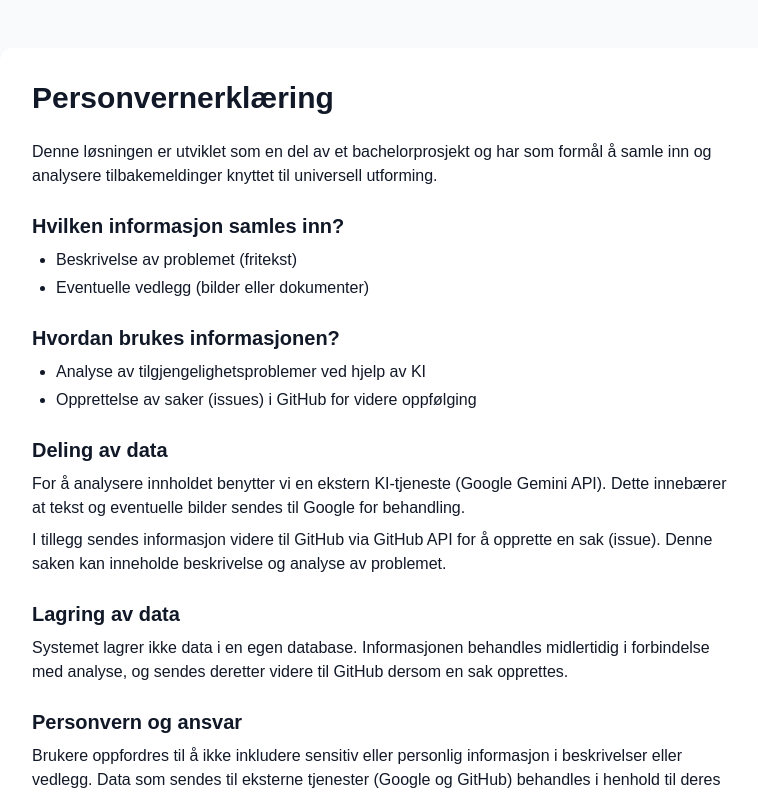
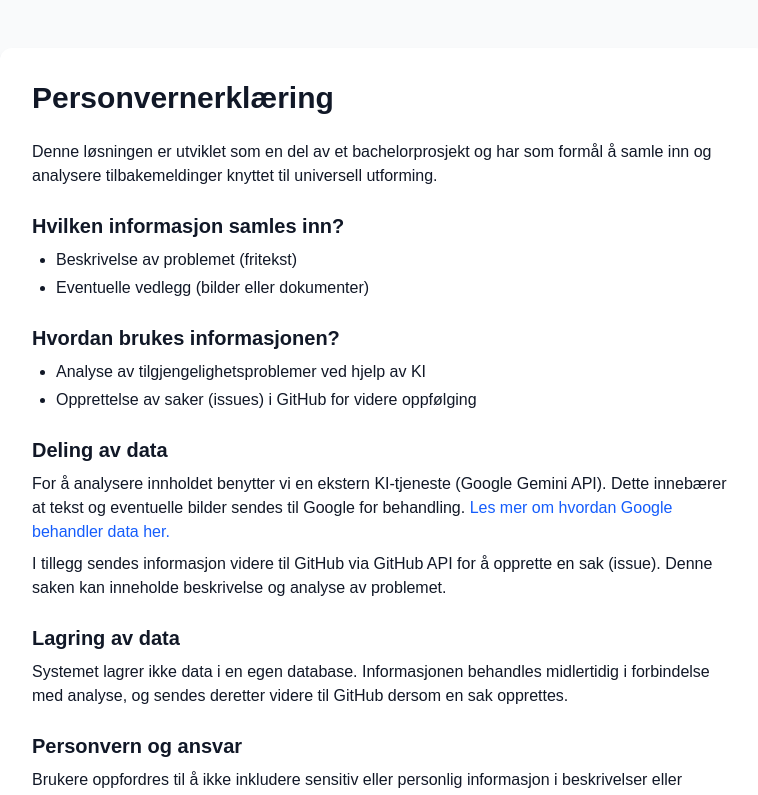
Before and after one commit to hltnina/brukertilbakemelding_KI, a React app in the folder frontend/: page /privacy-policy in a window 1280 px wide. Shown: the top 795 px of the page, without its empty margins (256-1014 px from the left). Built offline with nearby package versions, Linux system fonts and the light colour scheme; the HTML template or start-up script is replaced by a standard one.

Commit message:
oppdaterte personvern

```diff
--- a/frontend/src/pages/PrivacyPolicy.jsx
+++ b/frontend/src/pages/PrivacyPolicy.jsx
@@ -30,7 +30,20 @@ const PrivacyPolicy = () => {
                     <h2 className="text-xl font-semibold">Deling av data</h2>
                     <p className="mt-2">
                         For å analysere innholdet benytter vi en ekstern KI-tjeneste (Google Gemini API).
-                        Dette innebærer at tekst og eventuelle bilder sendes til Google for behandling.
+                        Dette innebærer at tekst og eventuelle bilder sendes til Google for behandling.{" "}
+
+                        <a
+                        href="https://ai.google.dev/gemini-api/terms"
+                        target="_blank"
+                        rel="noopener noreferrer"
+                        className="text-blue-600 underline hover:text-blue-800"
+                        >
+                          Les mer om hvordan Google behandler data her.
+                        </a>
+
+
+
+
                     </p>
                     <p className="mt-2">
                         I tillegg sendes informasjon videre til GitHub via GitHub API for å opprette en sak (issue).
```
